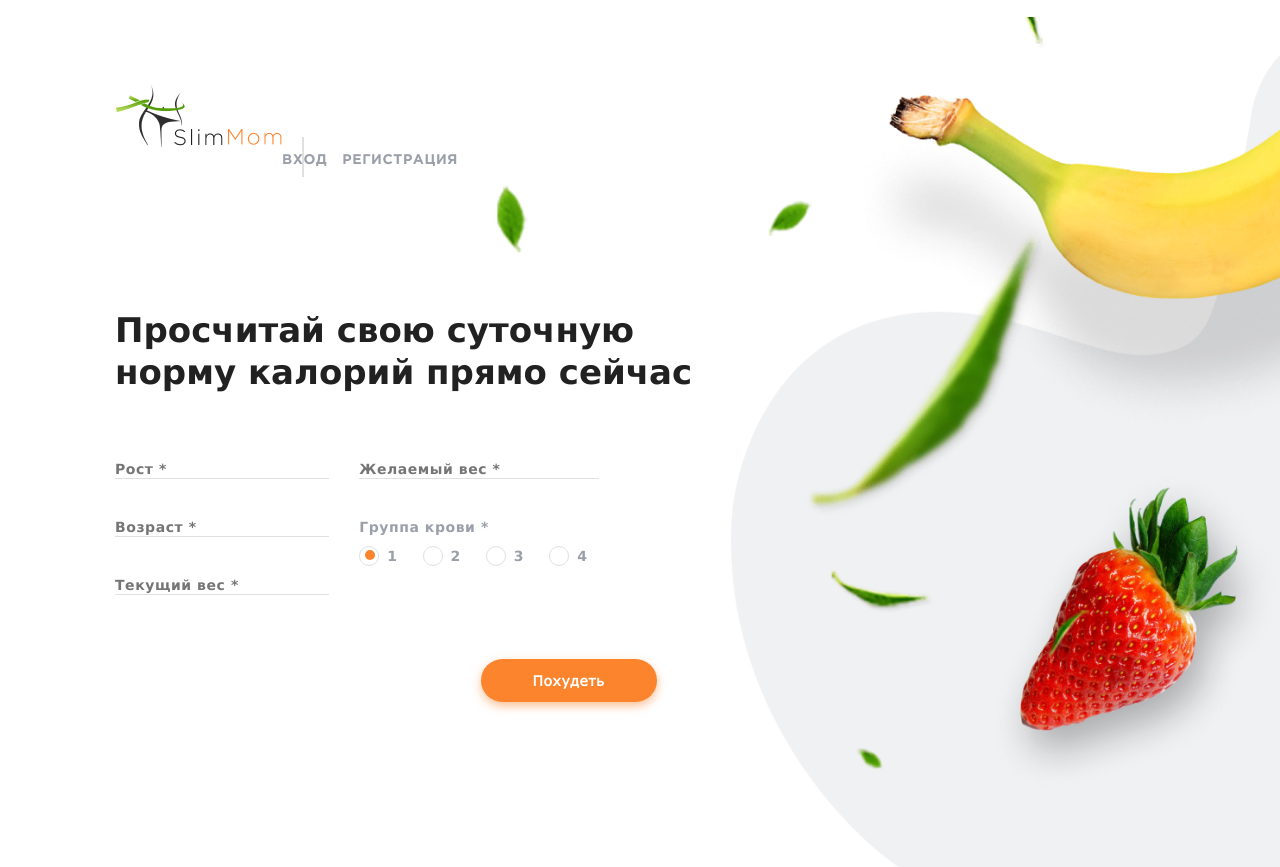
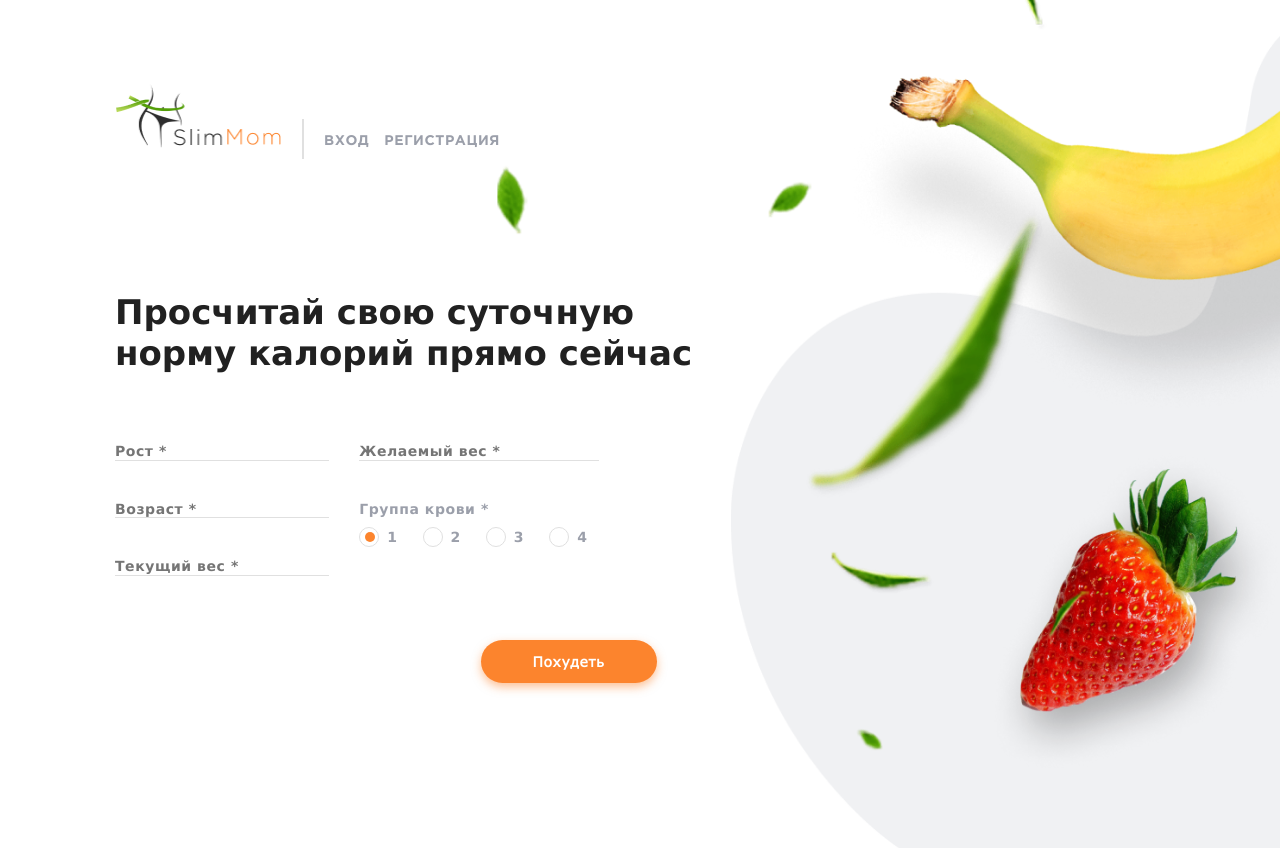
Before and after one commit to salikovskyi/react-project, a React (Create React App) app: page / in a window 1280 px wide. Built offline with nearby package versions, Linux system fonts and the light colour scheme.

Commit message:
headerfix_LOGO_USERMENU

```diff
--- a/src/components/DailyRateForm/CalorieModal/CalorieModal.module.css
+++ b/src/components/DailyRateForm/CalorieModal/CalorieModal.module.css
@@ -23,11 +23,6 @@
   background-color: rgba(33, 33, 33, 0.12);
   bottom: 0;
   z-index: 1000;
-}
-.header_login_user_menu {
-  padding-top: 15px;
-  padding-bottom: 13px;
-  background-color: #eff1f3;
 }
 .svg {
   position: absolute;
--- a/src/components/Header/Header.jsx
+++ b/src/components/Header/Header.jsx
@@ -5,13 +5,13 @@ import logoDesc from "../../assets/header-logo/header/logoDesc.png";
 import BurgerMenu from "./BurgerMenu/BurgerMenu";
 import { useSelector } from "react-redux";
 import { getIsLoggedIn } from "../../redux/auth/authSelectors";
-import { isModalOpen } from "../../redux/userData/userDataSelectors";
-import { closeModal } from "../../redux/userData/userDataSlice";
 import { logoutUser } from "../../redux/auth/authOperations";
 import Container from "../_styled/Container.styled";
 import { NavLink, Link } from "react-router-dom";
 import UserMenu from "./UserMenu/UserMenu";
 import { useDispatch } from "react-redux";
+
+
 export default function Header() {
   const dispatch = useDispatch();
   const isLoggedIn = useSelector(getIsLoggedIn);
@@ -22,8 +22,8 @@ export default function Header() {
         <Container>
           {!isLoggedIn && (
             <div className={css.header_wrapper}>
-              <Link to="/">
-                <picture className={css.header_logo}>
+              <Link to="/" className={css.header_logo}>
+                <picture>
                   <source srcSet={logoDesc} media="(min-width: 1280px)" />
                   <source srcSet={logoTablet} media="(min-width: 768px)" />
                   <img src={logoPhone} alt="logo" />
--- a/src/components/Header/Header.module.css
+++ b/src/components/Header/Header.module.css
@@ -40,6 +40,12 @@
   display: none;
 }
 
+.header_login_user_menu {
+  padding-top: 15px;
+  padding-bottom: 13px;
+  background-color: #eff1f3;
+}
+
 /* MEDIA */
 
 @media screen and (min-width: 768px) {
@@ -51,6 +57,9 @@
 
   .header_user_tablet {
     display: flex;
+  }
+  .header_login_user_menu {
+    display: none;
   }
 }
 
@@ -119,7 +128,7 @@
     height: 36px;
     width: 2px;
     bottom: -11px;
-    left: 146px;
+    left: 160px;
     background-color: #e0e0e0;
     color: #e0e0e0;
     border: 2px;
--- a/src/components/ProductForm/ProductForm.module.css
+++ b/src/components/ProductForm/ProductForm.module.css
@@ -89,7 +89,6 @@
 
   .ProductAddBtn {
     display: inline;
-    margin: 0;
     padding: 0;
     width: 50px;
     height: 50px;
```
